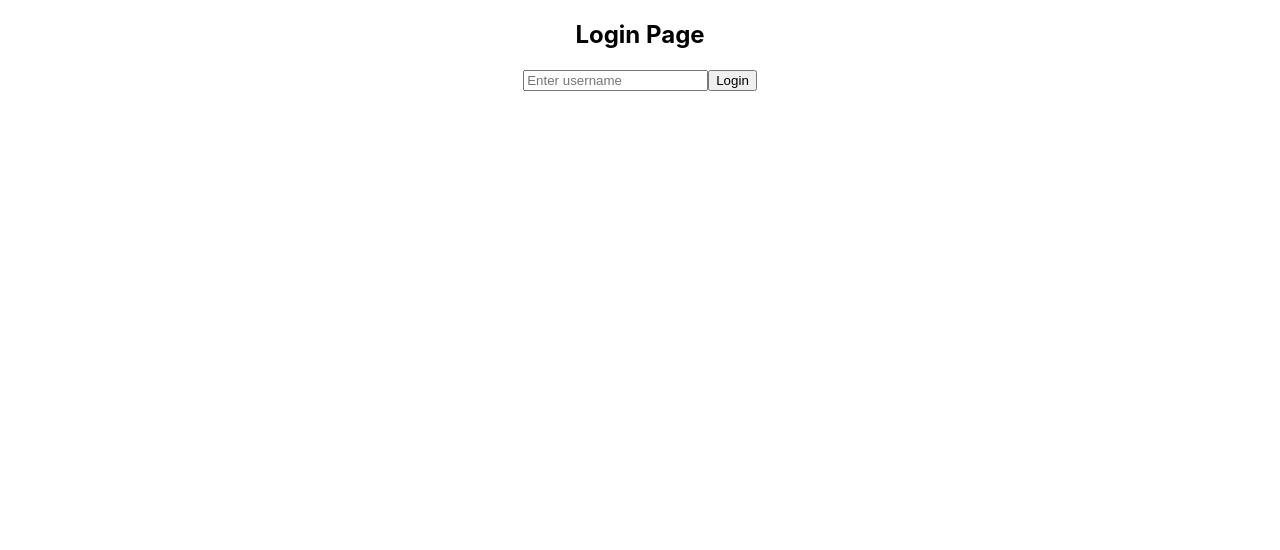
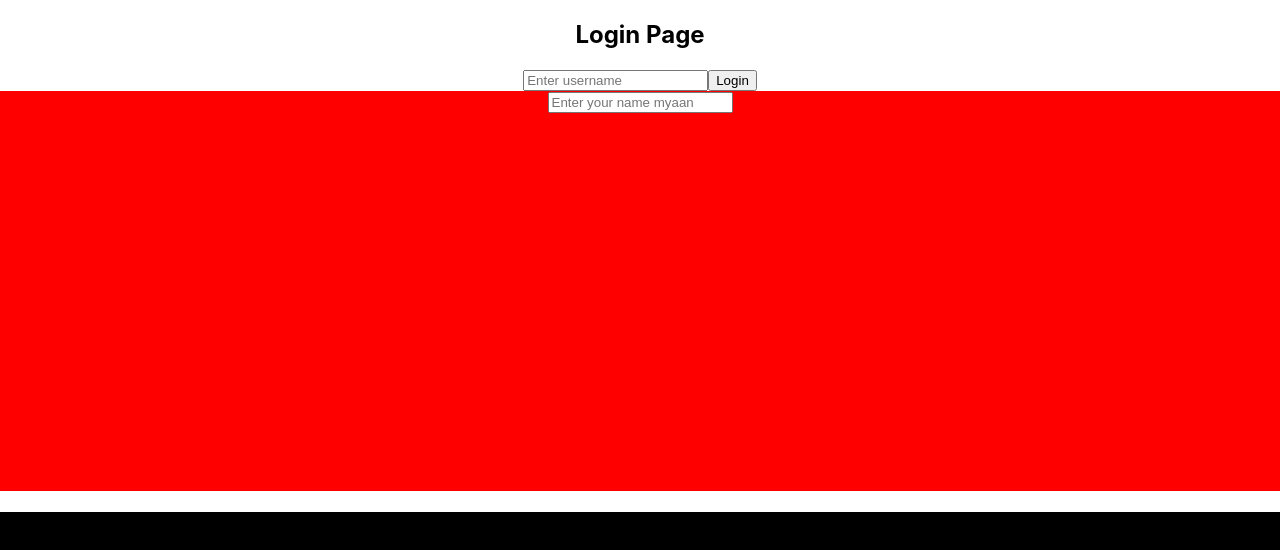
Before and after one commit to Vasunayudu4143/cicddemo, a React (Create React App) app: page / in a window 1280 px wide. Shown: the top 550 px of the page. Built offline with nearby package versions, Linux system fonts and the light colour scheme.

Commit message:
mattterrr overrr

```diff
--- a/src/App.js
+++ b/src/App.js
@@ -6,10 +6,12 @@ import Login from './components/Login';
 function App() {
   return (
     <div className="App">
-     {/* <Header/>
-     <Footer/> */}
+
 
      <Login/>
+     <Header/>
+     <Footer/>
+
     </div>
   );
 }
```
